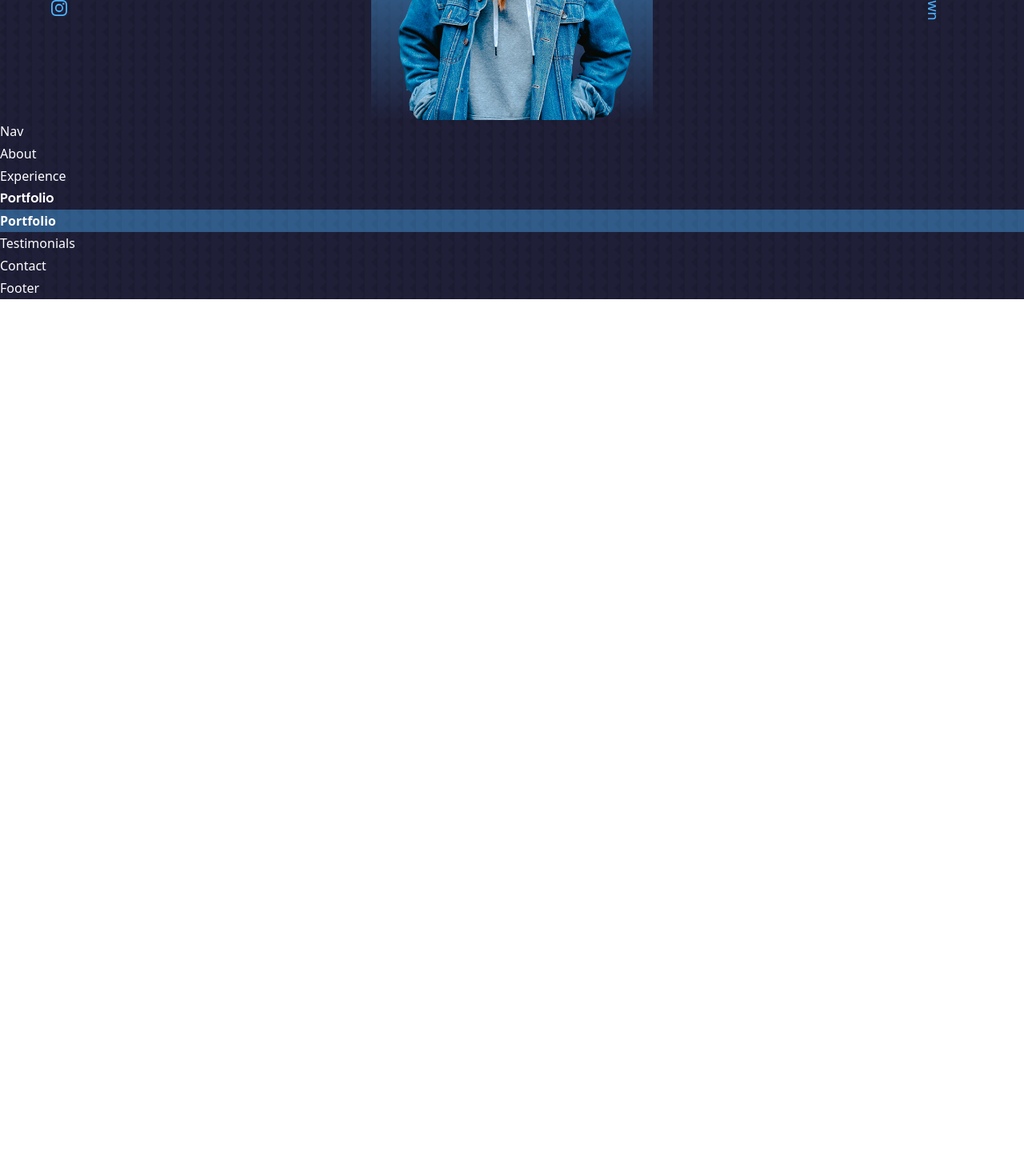
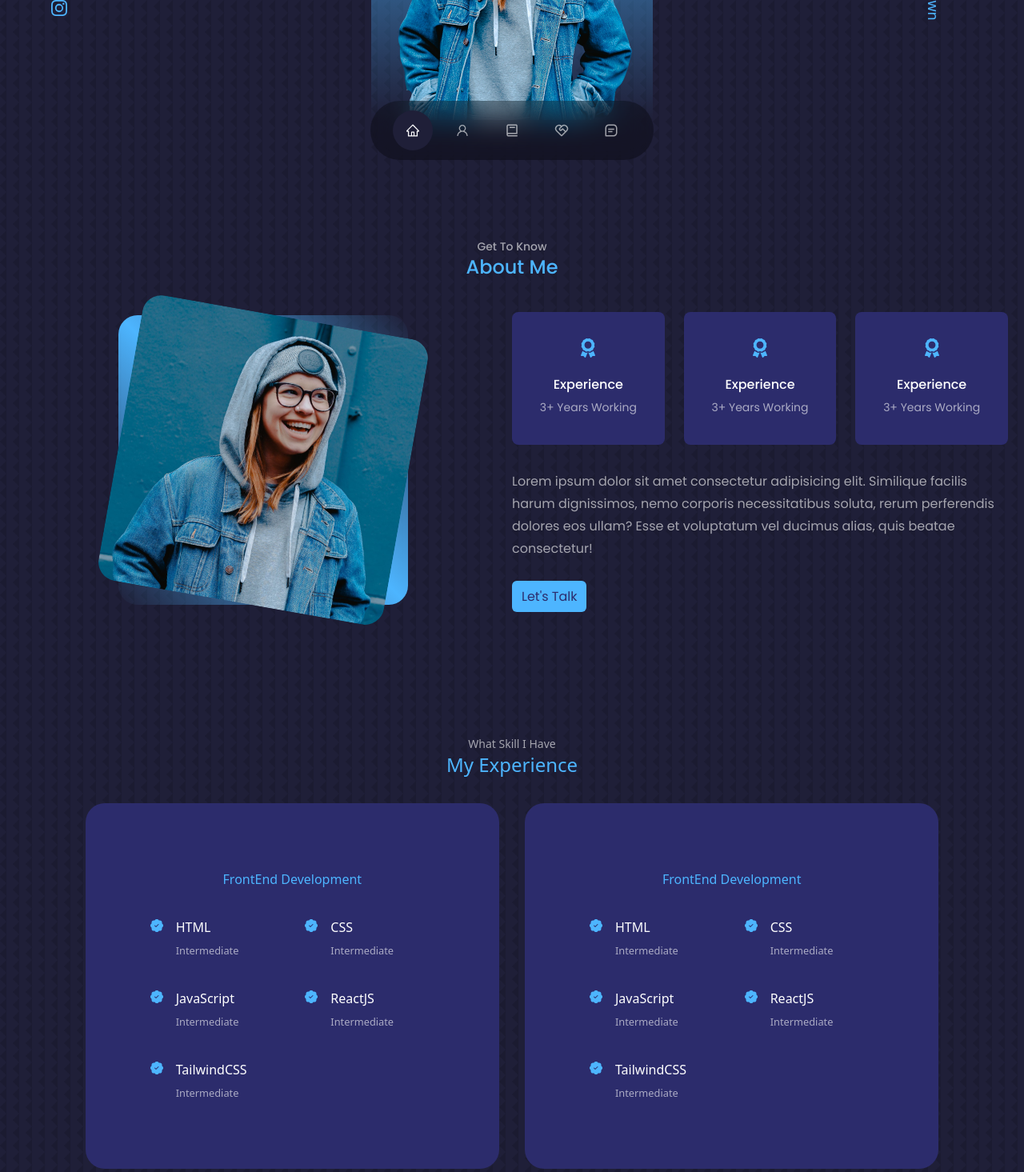
Before and after one commit to zuhalcode/nextjs-portfolio, a Next.js app: page / in a window 1280 px wide. Shown: the part 560-2025 px from the top of the page at 80% size. Before the commit the page ends 934 px from the top, so only its background shows below. Built offline with nearby package versions, Linux system fonts and the light colour scheme.

Commit message:
responsive experience

```diff
--- a/components/About.jsx
+++ b/components/About.jsx
@@ -1,7 +1,69 @@
+import Image from "next/image";
+import { FiUsers } from "react-icons/fi";
+import { FaAward } from "react-icons/fa";
+import { VscFolderLibrary } from "react-icons/vsc";
+
 export default function About() {
   return (
-    <>
-      <div className="">About</div>
-    </>
+    <div id="about" className="section pt-5 font-poppins">
+      <h5 className="text-center text-sm font-medium text-color-light">
+        Get To Know
+      </h5>
+      <h2 className="text-center text-2xl font-medium text-color-primary">
+        About Me
+      </h2>
+
+      <div className="mx-auto mt-10 w-full grid-cols-1 place-items-center gap-[15%] px-5 sm:grid-cols-35-50  md:grid">
+        <div className="gradient-45 mx-auto grid aspect-square w-2/3 place-items-center rounded-3xl sm:w-1/2 md:w-5/6 xl:ml-32">
+          <div className="rotate-[10deg] overflow-hidden rounded-3xl transition-all duration-500 hover:rotate-0">
+            <Image
+              width={400}
+              height={400}
+              src={"/assets/me-about.jpg"}
+              alt=""
+            />
+          </div>
+        </div>
+
+        <div className="mt-10 w-full md:mt-0">
+          <div className="grid grid-cols-2 gap-6 md:grid-cols-3">
+            <article className="card">
+              <FaAward className="mx-auto mb-5 text-2xl text-color-primary" />
+              <p className="font-medium">Experience</p>
+              <small className="text-sm text-color-light">
+                3+ Years Working
+              </small>
+            </article>
+            <article className="card">
+              <FaAward className="mx-auto mb-5 text-2xl text-color-primary" />
+              <p className="font-medium">Experience</p>
+              <small className="text-sm text-color-light">
+                3+ Years Working
+              </small>
+            </article>
+            <article className="card">
+              <FaAward className="mx-auto mb-5 text-2xl text-color-primary" />
+              <p className="font-medium">Experience</p>
+              <small className="text-sm text-color-light">
+                3+ Years Working
+              </small>
+            </article>
+          </div>
+
+          <p className="my-6 mx-0 text-center text-color-light md:my-8 md:text-left">
+            Lorem ipsum dolor sit amet consectetur adipisicing elit. Similique
+            facilis harum dignissimos, nemo corporis necessitatibus soluta,
+            rerum perferendis dolores eos ullam? Esse et voluptatum vel ducimus
+            alias, quis beatae consectetur!
+          </p>
+          <a
+            href="#"
+            className=" rounded-md bg-color-primary px-3 py-2 text-color-bg-variant hover:bg-white hover:text-color-bg"
+          >
+            Let&apos;s Talk
+          </a>
+        </div>
+      </div>
+    </div>
   );
 }
--- a/components/Contact.jsx
+++ b/components/Contact.jsx
@@ -1,7 +1,9 @@
 export default function Contact() {
   return (
     <>
-      <div className="">Contact</div>
+      <div id="contact" className="section">
+        Contact
+      </div>
     </>
   );
 }
--- a/components/Experience.jsx
+++ b/components/Experience.jsx
@@ -1,7 +1,55 @@
+import { BsPatchCheckFill } from "react-icons/bs";
+import { backEnd } from "../data/BackEnd";
+import { frontEnd } from "../data/FrontEnd";
+
 export default function Experience() {
   return (
-    <>
-      <div className="">Experience</div>
-    </>
+    <div id="experience" className="section pt-8">
+      <h5 className="text-center text-sm font-medium text-color-light">
+        What Skill I Have
+      </h5>
+      <h2 className="text-center text-2xl font-medium text-color-primary">
+        My Experience
+      </h2>
+
+      <div className="mx-auto mt-8 grid w-11/12 grid-cols-1 gap-4 md:w-10/12 md:grid-cols-2 md:gap-8">
+        <div className="mx-auto w-full cursor-default rounded-3xl border border-solid border-transparent bg-color-bg-variant p-8 transition-all hover:border-color-primary-variant hover:bg-transparent md:mx-0 md:w-full md:p-20">
+          <h3 className="mb-8 text-center font-medium text-color-primary">
+            FrontEnd Development
+          </h3>
+          <div className="grid grid-cols-2 gap-8 sm:p-4 xl:p-0">
+            {frontEnd.map((data, index) => (
+              <article key={index} className="flex gap-4">
+                <BsPatchCheckFill className="mt-1 text-color-primary" />
+                <div className="">
+                  <h4>{data.name}</h4>
+                  <small className="text-color-light">
+                    {data.exp.replace(/^\w/, (c) => c.toUpperCase())}
+                  </small>
+                </div>
+              </article>
+            ))}
+          </div>
+        </div>
+        <div className="mx-auto w-full cursor-default rounded-3xl border border-solid border-transparent bg-color-bg-variant p-8 transition-all hover:border-color-primary-variant hover:bg-transparent md:mx-0 md:w-full md:p-20">
+          <h3 className="mb-8 text-center font-medium text-color-primary">
+            FrontEnd Development
+          </h3>
+          <div className="grid grid-cols-2 gap-8 sm:p-4 xl:p-0">
+            {frontEnd.map((data, index) => (
+              <article key={index} className="flex gap-4">
+                <BsPatchCheckFill className="mt-1 text-color-primary" />
+                <div className="">
+                  <h4>{data.name}</h4>
+                  <small className="text-color-light">
+                    {data.exp.replace(/^\w/, (c) => c.toUpperCase())}
+                  </small>
+                </div>
+              </article>
+            ))}
+          </div>
+        </div>
+      </div>
+    </div>
   );
 }
--- a/components/Nav.jsx
+++ b/components/Nav.jsx
@@ -1,7 +1,49 @@
+import { useState } from "react";
+import { AiOutlineHome, AiOutlineUser } from "react-icons/ai";
+import { BiBook, BiMessageSquareDetail } from "react-icons/bi";
+import { RiServiceLine } from "react-icons/ri";
+
 export default function Nav() {
+  const [activeNav, setActiveNav] = useState("#");
+  console.log(activeNav);
+
   return (
-    <>
-      <div className="">Nav</div>
-    </>
+    <nav className=" fixed left-1/2 bottom-10 z-10 flex w-[max-content] -translate-x-1/2 gap-3 rounded-full bg-[rgba(0,0,0,.3)] py-3 px-7 backdrop-blur-lg">
+      <a
+        href="#"
+        className={`nav-btn ${activeNav === "#" && "active"}`}
+        onClick={() => setActiveNav("#")}
+      >
+        <AiOutlineHome />
+      </a>
+      <a
+        href="#about"
+        className={`nav-btn ${activeNav === "#about" && "active"}`}
+        onClick={() => setActiveNav("#about")}
+      >
+        <AiOutlineUser />
+      </a>
+      <a
+        href="#experience"
+        className={`nav-btn ${activeNav === "#experience" && "active"}`}
+        onClick={() => setActiveNav("#experience")}
+      >
+        <BiBook />
+      </a>
+      <a
+        href="#service"
+        className={`nav-btn ${activeNav === "#service" && "active"}`}
+        onClick={() => setActiveNav("#service")}
+      >
+        <RiServiceLine />
+      </a>
+      <a
+        href="#contact"
+        className={`nav-btn ${activeNav === "#contact" && "active"}`}
+        onClick={() => setActiveNav("#contact")}
+      >
+        <BiMessageSquareDetail />
+      </a>
+    </nav>
   );
 }
--- a/components/Services.jsx
+++ b/components/Services.jsx
@@ -1,7 +1,7 @@
 export default function Services() {
   return (
-    <>
-      <div className="">Services</div>
-    </>
+    <div id="service" className="section">
+      Services
+    </div>
   );
 }
--- a/components/Testimonials.jsx
+++ b/components/Testimonials.jsx
@@ -1,7 +1,7 @@
 export default function Testimonials() {
   return (
     <>
-      <div className="">Testimonials</div>
+      <div className="section">Testimonials</div>
     </>
   );
 }
--- /dev/null
+++ b/data/BackEnd.js
@@ -0,0 +1,26 @@
+export const backEnd = [
+  {
+    name: "PHP",
+    exp: "intermediate",
+  },
+  {
+    name: "MySQL",
+    exp: "intermediate",
+  },
+  {
+    name: "Laravel",
+    exp: "intermediate",
+  },
+  {
+    name: "NodeJS",
+    exp: "intermediate",
+  },
+  {
+    name: "ExpressJS",
+    exp: "intermediate",
+  },
+  {
+    name: "MongoDB",
+    exp: "intermediate",
+  },
+];
--- /dev/null
+++ b/data/FrontEnd.js
@@ -0,0 +1,22 @@
+export const frontEnd = [
+  {
+    name: "HTML",
+    exp: "intermediate",
+  },
+  {
+    name: "CSS",
+    exp: "intermediate",
+  },
+  {
+    name: "JavaScript",
+    exp: "intermediate",
+  },
+  {
+    name: "ReactJS",
+    exp: "intermediate",
+  },
+  {
+    name: "TailwindCSS",
+    exp: "intermediate",
+  },
+];
--- a/styles/globals.css
+++ b/styles/globals.css
@@ -17,3 +17,40 @@
   background: linear-gradient(var(--color-primary), transparent);
   @apply mt-[2rem] h-[22rem] w-[80%] overflow-hidden rounded-tl-[12rem] rounded-tr-[12rem] pt-[2.5rem] pr-[.5rem] pl-[.5rem] pb-[.5rem] sm:mt-[4rem] sm:h-[26rem] sm:w-[22rem] sm:pt-[3.5rem] sm:pr-[1.5rem] sm:pb-[1.5rem] sm:pl-[1.5rem];
 }
+
+.section {
+  @apply mt-[30rem] md:mt-32;
+}
+
+.nav-btn.active {
+  @apply bg-color-bg text-white;
+}
+
+.nav-btn {
+  @apply flex rounded-full bg-transparent p-4 text-lg text-color-light hover:bg-[rgba(0,0,0,.3)] hover:text-white;
+}
+
+.about-container {
+  display: grid;
+  grid-template-columns: 35% 50%;
+  gap: 15%;
+}
+
+.gradient-45 {
+  background: linear-gradient(
+    45deg,
+    transparent,
+    var(--color-primary),
+    transparent
+  );
+}
+
+.about-card {
+  display: grid;
+  grid-template-columns: repeat(3, 1fr);
+  gap: 1.5rem;
+}
+
+.card {
+  @apply cursor-default space-y-2 rounded-lg border border-solid border-transparent bg-color-bg-variant py-8 text-center transition-all duration-200 hover:border-color-primary-variant hover:bg-transparent;
+}
--- a/tailwind.config.js
+++ b/tailwind.config.js
@@ -1,8 +1,14 @@
 /** @type {import('tailwindcss').Config} */
 module.exports = {
-  content: ["./pages/**/*.{js,ts,jsx,tsx}", "./components/**/*.{js,ts,jsx,tsx}"],
+  content: [
+    "./pages/**/*.{js,ts,jsx,tsx}",
+    "./components/**/*.{js,ts,jsx,tsx}",
+  ],
   theme: {
     extend: {
+      gridTemplateColumns: {
+        "35-50": "35% 50%",
+      },
       colors: {
         "color-bg": "#1f1f38",
         "color-bg-variant": "#2c2c6c",
```
